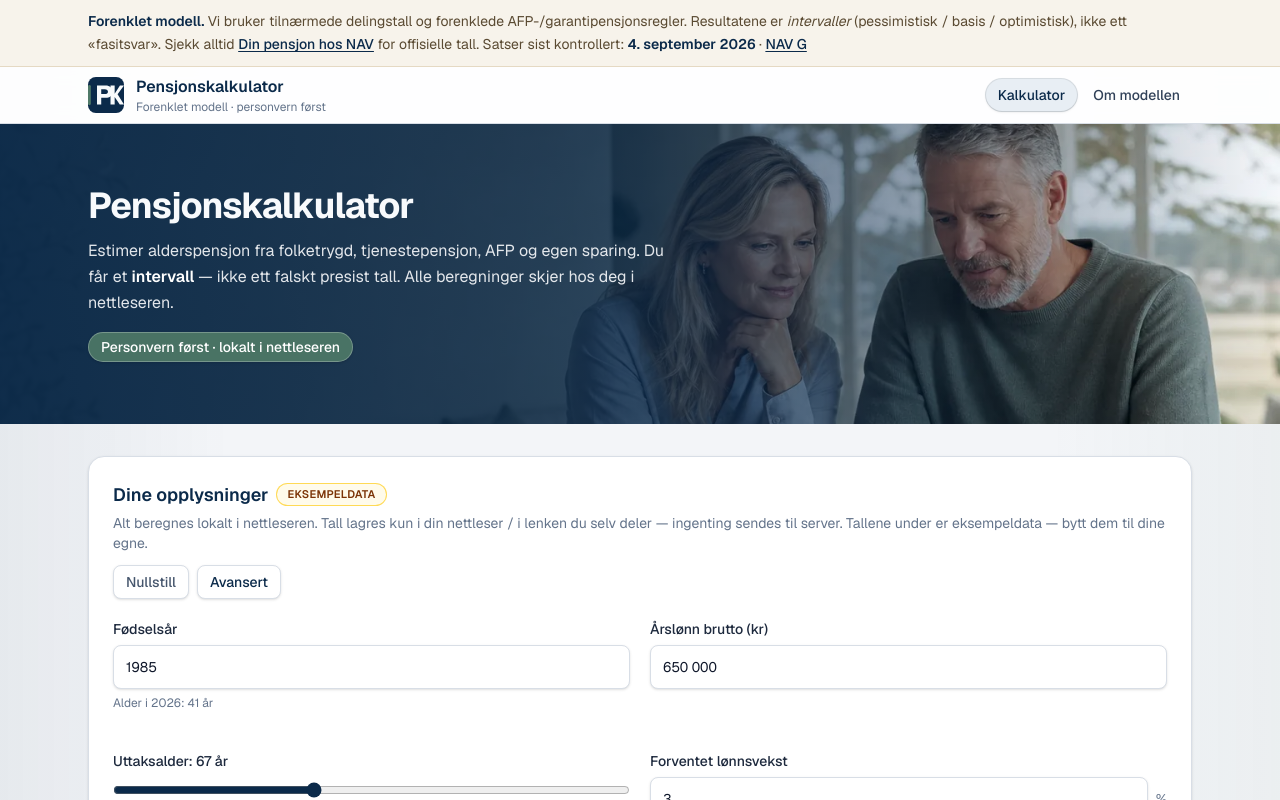
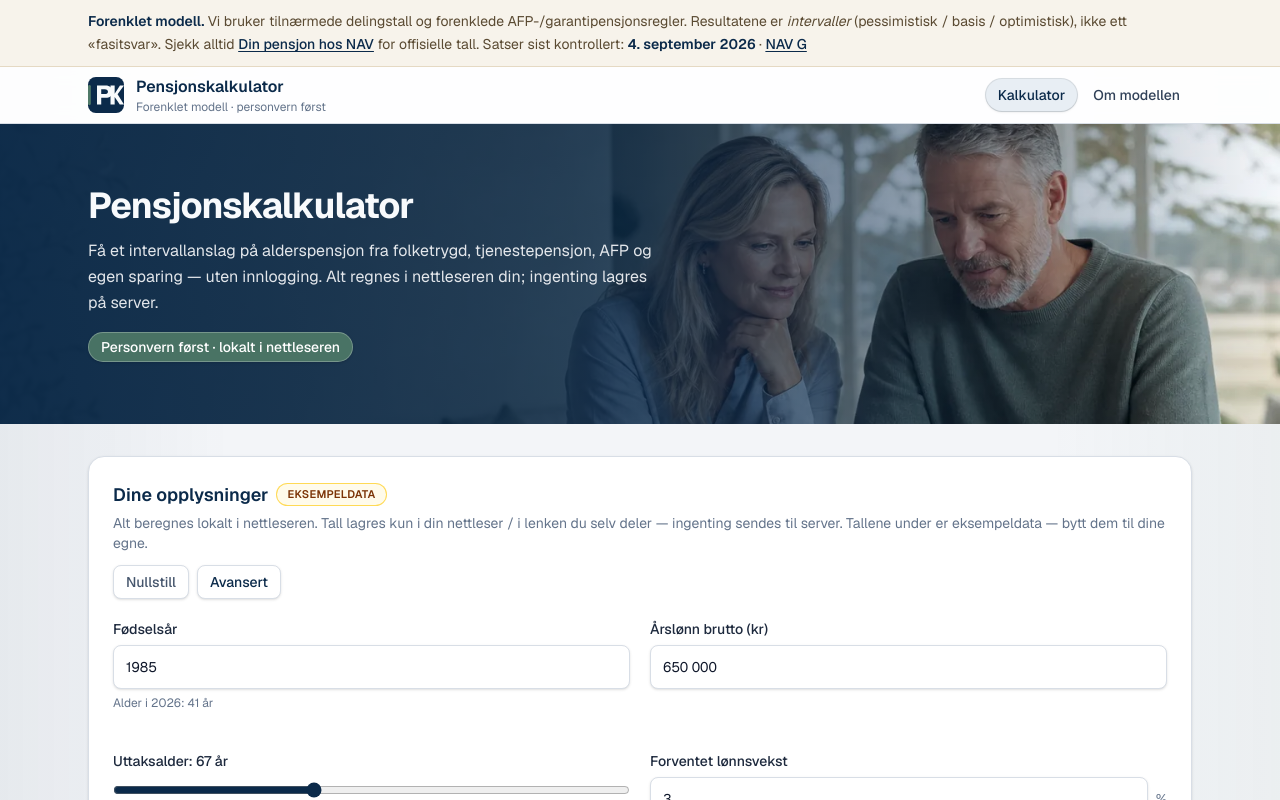
Before and after one commit to jonasc3-cyber/pensjonskalkulator, a Next.js app: page / in a window 1280 px wide. Shown: the top 800 px of the page. Built offline with nearby package versions, Linux system fonts and the light colour scheme.

Commit message:
SEO forside: title, meta og intro for sjekkpensjon.no
Canonical/metadataBase til sjekkpensjon.no; ingen affiliate-CTA.

```diff
--- a/app/layout.tsx
+++ b/app/layout.tsx
@@ -15,17 +15,23 @@ const geistMono = Geist_Mono({
   subsets: ["latin"],
 });
 
-const siteTitle = "Pensjonskalkulator | Forenklet norsk pensjonsestimat";
+const siteTitle =
+  "Pensjonskalkulator uten innlogging | Folketrygd, TP, AFP og sparing";
 const siteDescription =
-  "Estimer folketrygd, tjenestepensjon, AFP og egen sparing som intervaller. Alt beregnes i nettleseren — ingen lagring av dine data.";
+  "Estimer pensjonen din uten BankID. Folketrygd, tjenestepensjon, AFP og egen sparing — som intervall, lokalt i nettleseren. Gratis på sjekkpensjon.no.";
 
 export const metadata: Metadata = {
   title: siteTitle,
   description: siteDescription,
-  metadataBase: new URL("https://pensjonskalkulator.no"),
+  metadataBase: new URL("https://sjekkpensjon.no"),
+  alternates: {
+    canonical: "/",
+  },
   openGraph: {
     title: siteTitle,
     description: siteDescription,
+    url: "https://sjekkpensjon.no",
+    siteName: "Sjekkpensjon",
     locale: "nb_NO",
     type: "website",
     images: [
@@ -33,7 +39,7 @@ export const metadata: Metadata = {
         url: "/og.png",
         width: 1200,
         height: 630,
-        alt: "Pensjonskalkulator — forenklet norsk pensjonsestimat",
+        alt: "Uinnlogget pensjonskalkulator | Sjekk pensjonen uten BankID",
       },
     ],
   },
--- a/components/Hero.tsx
+++ b/components/Hero.tsx
@@ -29,14 +29,12 @@ export function Hero() {
             </h1>
             <p className="mt-2 text-sm leading-snug text-primary-foreground/90 sm:mt-3 sm:text-base sm:leading-relaxed">
               <span className="sm:hidden">
-                Estimer pensjon som et intervall. Alt regnes i nettleseren.
+                Intervallanslag uten innlogging. Alt regnes i nettleseren.
               </span>
               <span className="hidden sm:inline">
-                Estimer alderspensjon fra folketrygd, tjenestepensjon, AFP og
-                egen sparing. Du får et{" "}
-                <strong className="font-semibold text-white">intervall</strong>{" "}
-                — ikke ett falskt presist tall. Alle beregninger skjer hos deg i
-                nettleseren.
+                Få et intervallanslag på alderspensjon fra folketrygd,
+                tjenestepensjon, AFP og egen sparing — uten innlogging. Alt
+                regnes i nettleseren din; ingenting lagres på server.
               </span>
             </p>
             <p className="mt-3 inline-flex items-center rounded-full border border-white/25 bg-accent/90 px-3 py-1 text-xs font-medium text-white shadow-sm sm:mt-4 sm:text-sm">
```
